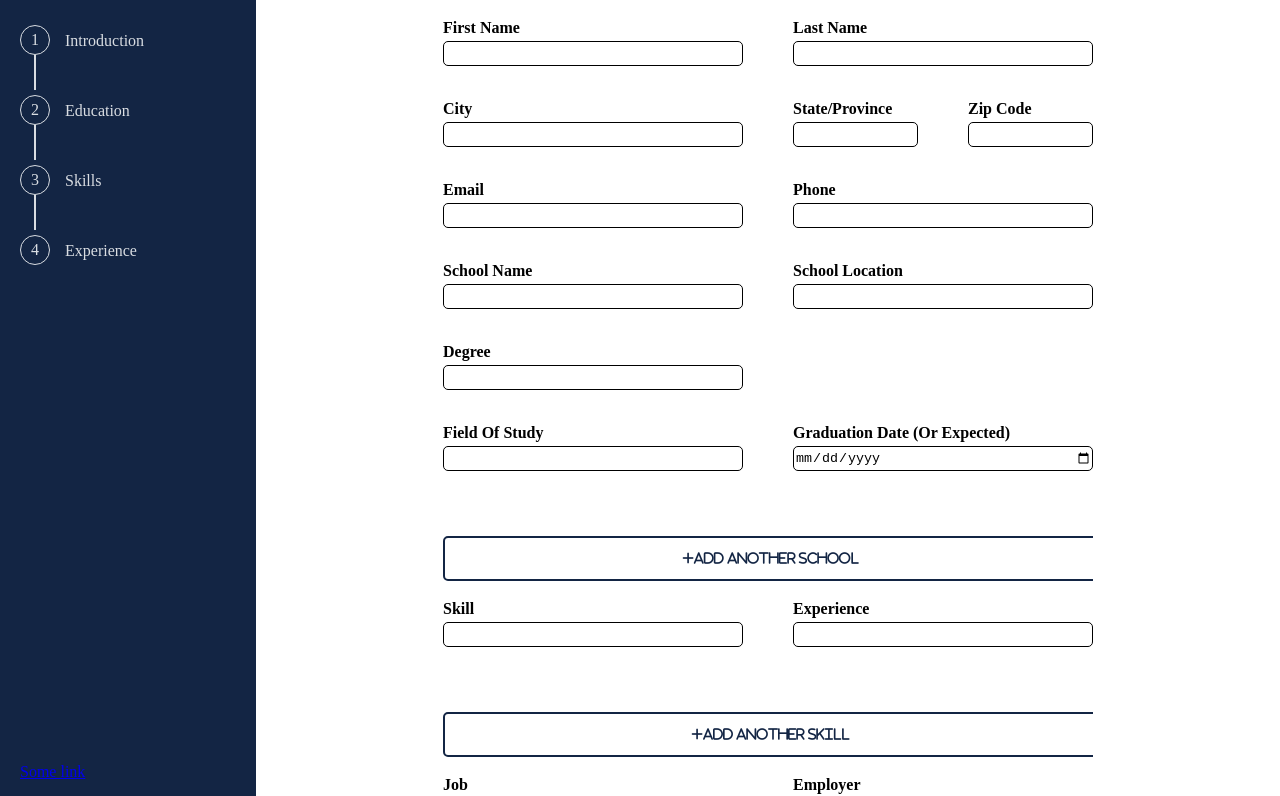
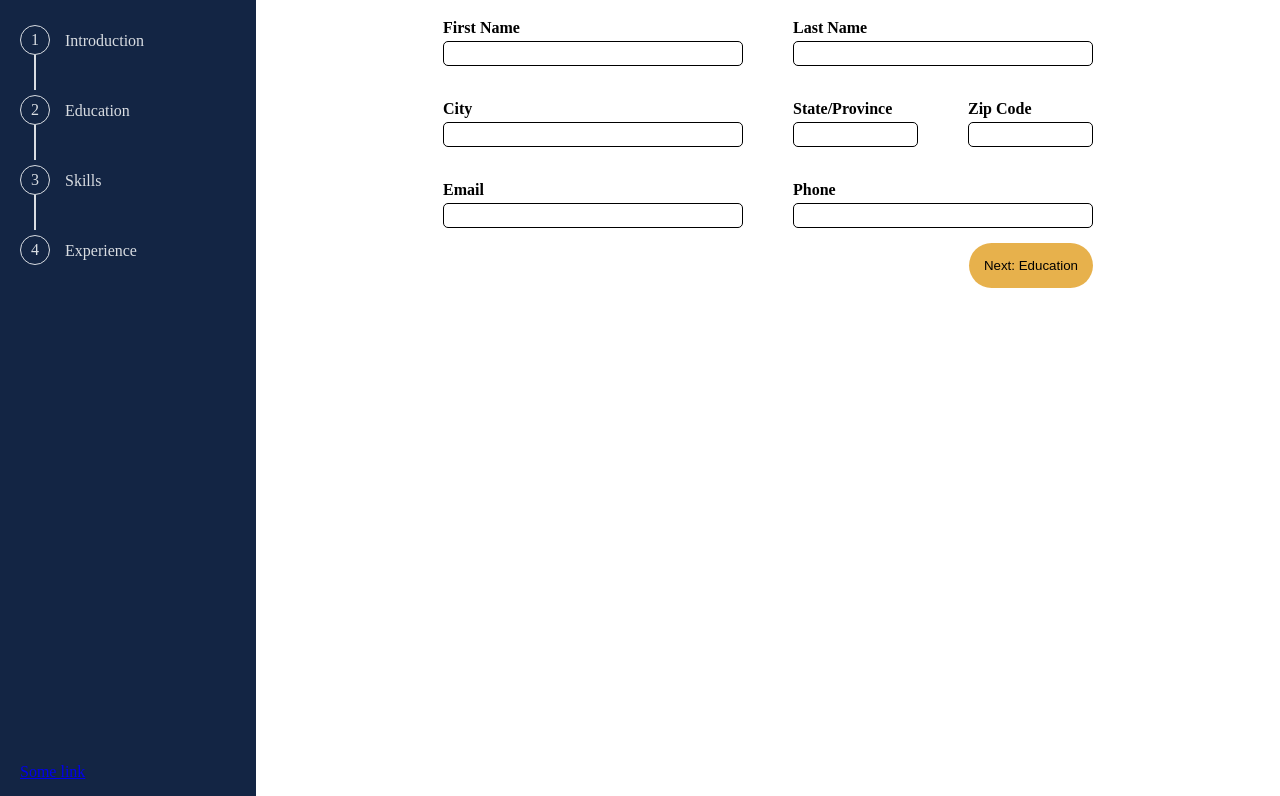
Before and after one commit to mjnchy/cv_application, a React (Vite) app: page / in a window 1280 px wide. Shown: the top 796 px of the page. Built offline with nearby package versions, Linux system fonts and the light colour scheme.

Commit message:
The form is mostly complete and most styles have been applied.

```diff
--- a/src/components/form/Form.jsx
+++ b/src/components/form/Form.jsx
@@ -1,17 +1,45 @@
+import { useState } from "react";
 import Education from "./Education";
 import Experience from "./Experience";
 import Introduction from "./Introduction";
 import Skills from "./Skills";
 
 function Form() {
+  const [segment, setSegment] = useState(0);
+  const segments = [
+    [ <Introduction />, "Introduction" ],
+    [ <Education />, "Education" ],
+    [ <Skills />, "Skills" ],
+    [ <Experience />, "Work Experience" ]
+  ];
+
   return (
     <form className="form">
-      <Introduction />
-      <Education />
-      <Skills />
-      <Experience />
-      <button type="button">Go back</button>
-      <button type="button">Next</button>
+      {segment < 1 ? null :
+        <button
+          className="button form-nav-btn prev"
+          type="button"
+          onClick={() => setSegment(segment - 1)}>
+          <i className="fa-solid fa-arrow-left"></i>
+          <span className="btn-text-container">Go Back</span>
+        </button>
+      }
+      {segments[segment][0]}
+      {segment >= segments.length - 1 ? null :
+        <button
+          className="button form-nav-btn next"
+          type="button"
+          onClick={() => setSegment(segment + 1)}>
+          {`Next: ${segments[segment + 1][1]}`}
+        </button>
+      }
+      {segment < segments.length - 1 ? null :
+        <button
+          className="button form-nav-btn save"
+          type="submit">
+          Save
+        </button>
+      }
     </form>
   );
 };
--- a/src/styles.css
+++ b/src/styles.css
@@ -1,5 +1,7 @@
 :root {
   --accent: #132544;
+  --accent2: #dd9000b3;
+  --accent-2-hover: #dd9000e6;
   --color1: #d9dde2;
   --speed: 500ms;
 }
@@ -26,6 +28,12 @@
 #main {
   width: 100vw;
   padding-left: clamp(200px, 20vw, 300px);
+}
+
+.button {
+  display: block;
+  cursor: pointer;
+  transition: calc(var(--speed) / 2);
 }
 
 .progression, .footer {
@@ -71,14 +79,12 @@
 }
 
 .form {
-  /* display: flex; */
-  width: 650px;
+  max-width: 650px;
   margin: auto;
   overflow: hidden;
 }
 
 .form-page {
-  margin: auto;
   transition: var(--speed);
 }
 
@@ -117,17 +123,33 @@
 }
 
 .add-btn {
-  cursor: pointer;
   color: var(--accent);
   font-weight: 600;
-  width: 655px;
   height: 45px;
+  width: 100%;
+  margin: auto auto 20px;
   background-color: transparent;
   border: 2px solid var(--accent);
   border-radius: 5px;
-  transition: calc(var(--speed) / 2);
 }
 
 .add-btn:hover {
   background-color: rgba(0, 0, 0, 0.1);
 }
+
+.form-nav-btn.prev {
+  background-color: transparent;
+  border: none;
+}
+
+.form-nav-btn.next, .form-nav-btn.save {
+  padding: 15px;
+  margin: auto 0 auto auto;
+  border: none;
+  border-radius: 25px;
+  background-color: var(--accent2);
+}
+
+.form-nav-btn.next:hover, .form-nav-btn.save:hover {
+  background-color: var(--accent-2-hover);
+}
```
